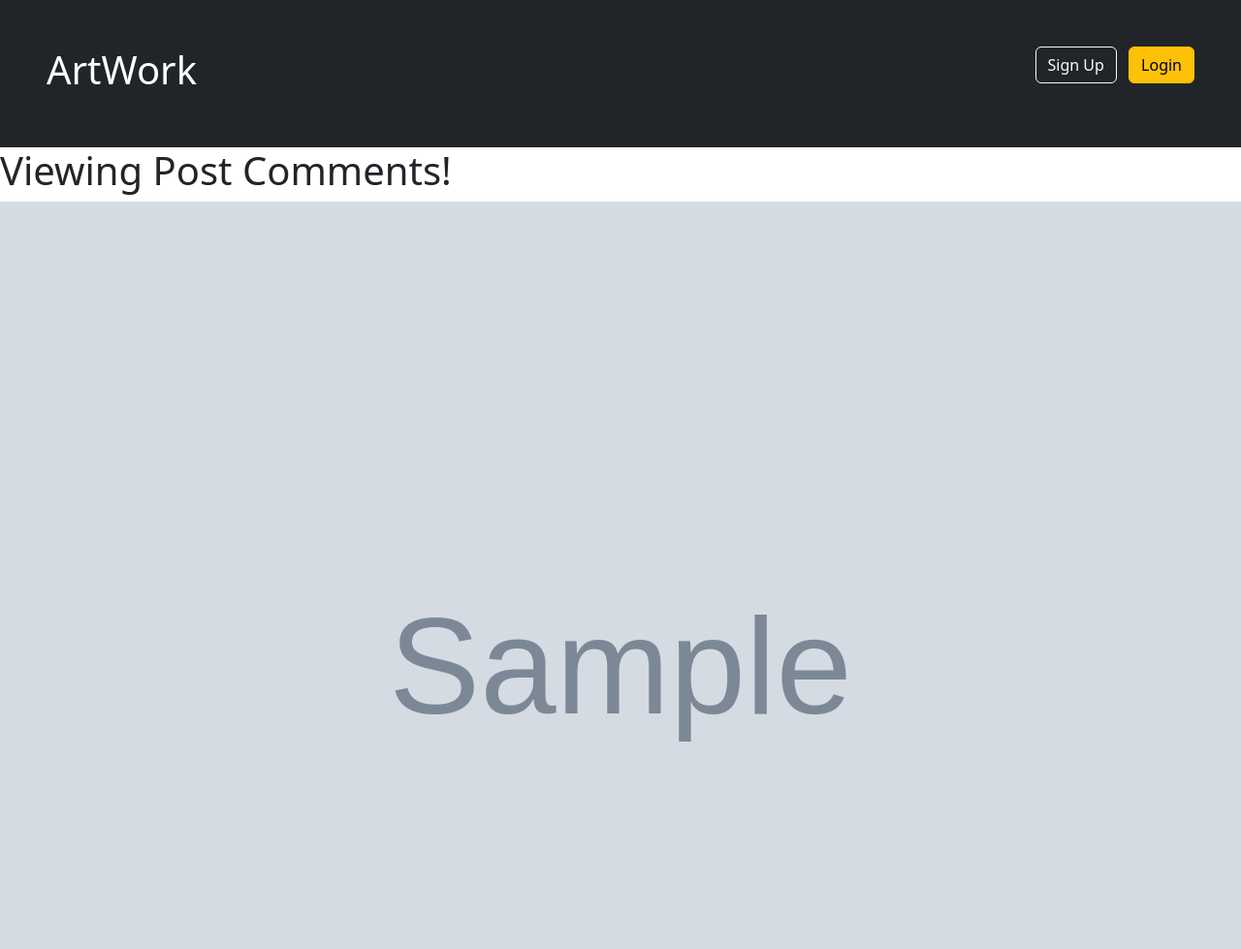
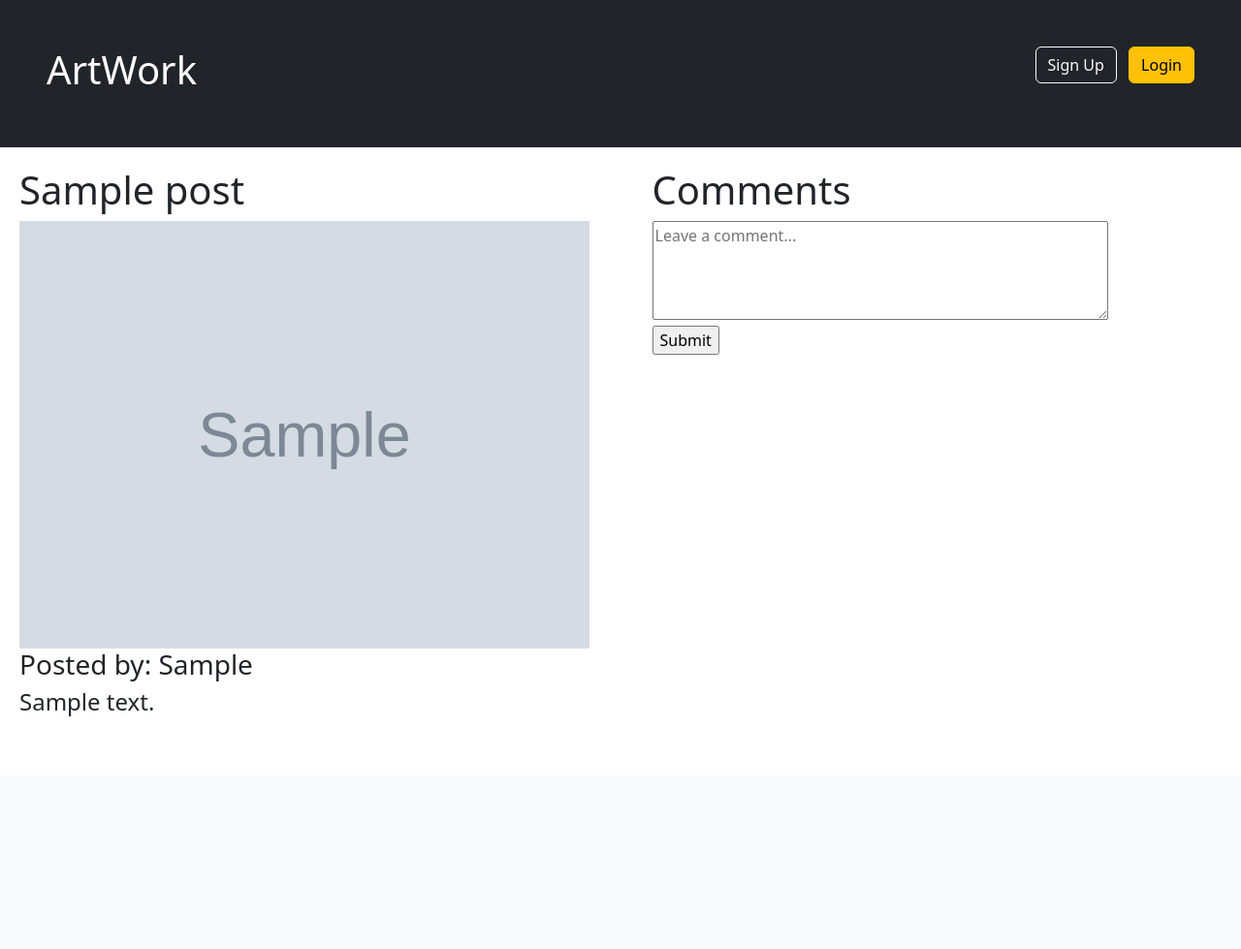
Before and after one commit to tpawlow1/ArtWork, a Flask app: page /comments/1 in a window 1280 px wide. Shown: the top 979 px of the page at 97% size. After the commit the page ends 739 px from the top, so only its background shows below. Run offline with Flask 2, Linux system fonts and the light colour scheme; tables that the repository leaves empty hold one stand-in row (values such as "Sample post"); grey boxes marked "Sample" are stand-in pictures.

Commit message:
created post page with comment box

```diff
--- a/templates/postComments.html
+++ b/templates/postComments.html
@@ -3,10 +3,21 @@
 {% block title %}Edit {{post[1]}}{% endblock %}
 
 {% block body %}
-<h1>Viewing Post Comments!</h1>
 
+    <div style="display:grid; grid-template-columns: 1fr 1fr; column-gap: 25px;">
+        <div style="height: 250px; margin: 20px;">
+          <h1>{{post[1]}}</h1>
+          <img src="../static/images/{{post[3]}}" width="100%" />
+          <h3>Posted by: {{post[4]}}</h3>
+          <h4>{{post[2]}}</h4>
+        </div>
+        <div  style="height: 250px; margin: 20px; overflow-y:auto">
+            <h1>Comments</h1>
+            <form>
+                <textarea style="width: 80%;" id="comment" name="comment" rows="4" cols="50" placeholder="Leave a comment..."></textarea><br>
+                <input type="submit" value="Submit">
+            </form>
+        </div>
 
-          <img src="../static/images/{{post[3]}}" width="100%" />
-          <h1>{{post[1]}}</h1>
-          <h1>{{post[2]}}</h1>
+    </div>
 {% endblock %}
```
